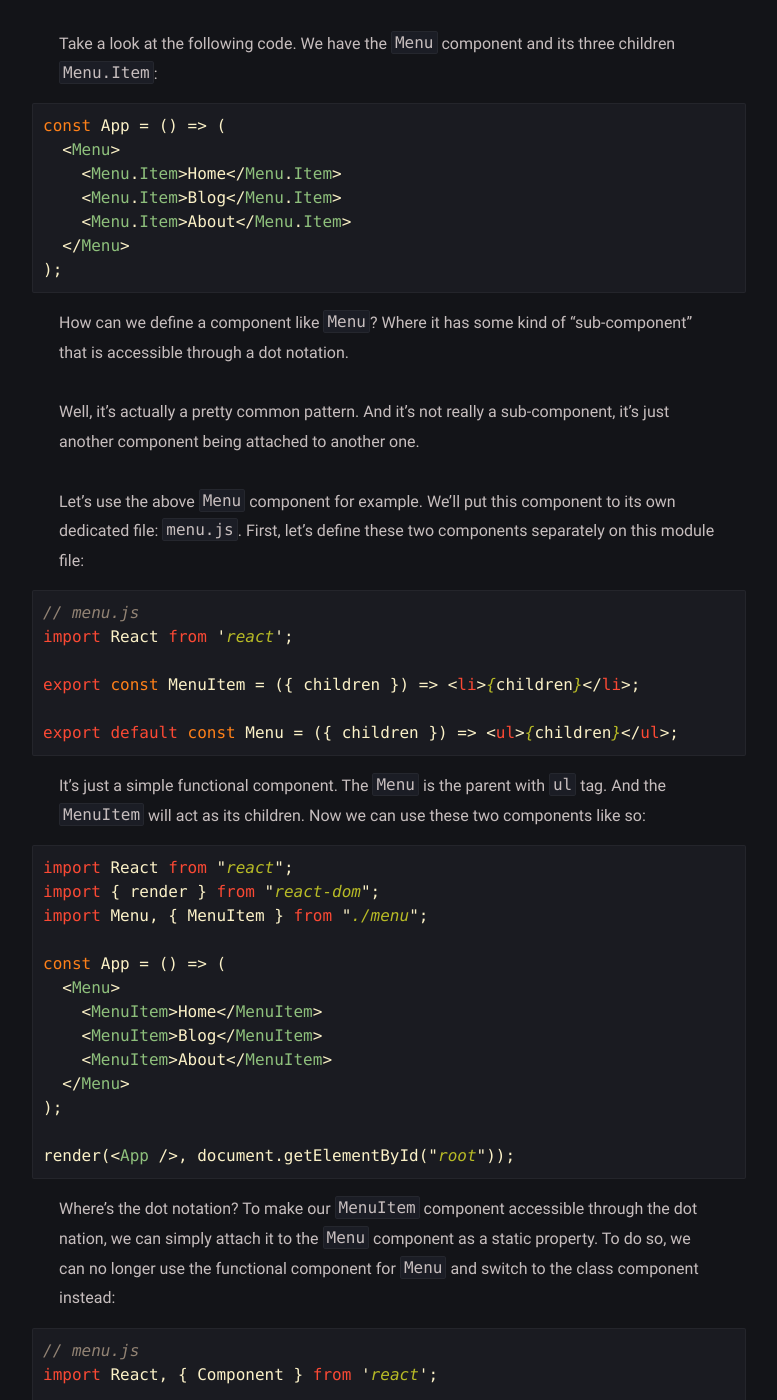
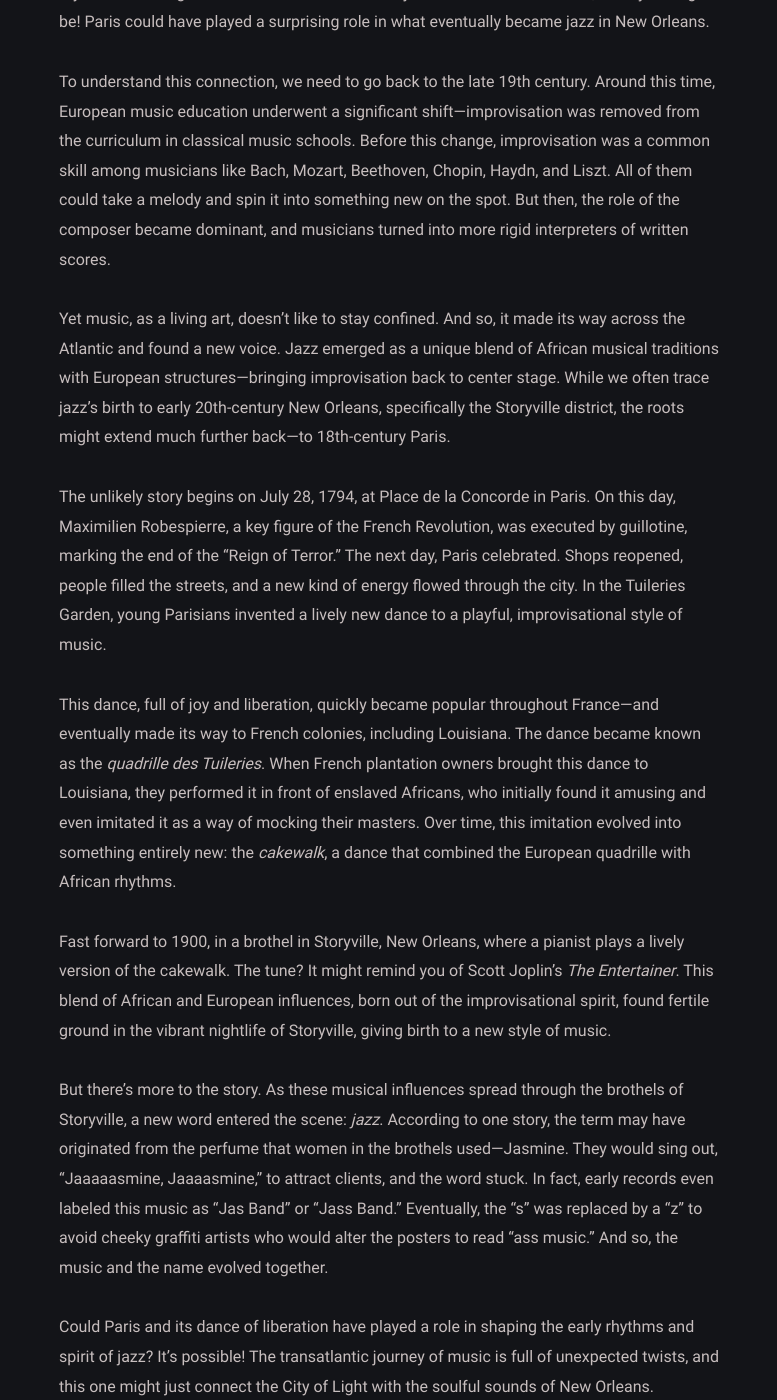
Before and after one commit to FlavienVidal/flavienvidal.github.io, a Jekyll site: the page built from _posts/react-component-with-dot-notation/2018-04-07-react-component-with-dot-notation.md, in a window 1280 px wide and 1400 px high, scrolled down 572 px. Shown: the whole window, without its empty margins (251-1028 px from the left). Built offline with Jekyll 4.4.1, drawn with Linux system fonts in a browser that asks for light colours; some of the changed text lies outside the part shown.

Commit message:
wip: added all that jazz

````diff
--- a/_posts/react-component-with-dot-notation/2018-04-07-react-component-with-dot-notation.md
+++ b/_posts/react-component-with-dot-notation/2018-04-07-react-component-with-dot-notation.md
@@ -1,114 +1,26 @@
 ---
-title: React Component with Dot Notation
-flavien_url: <a href="https://flavien-vidal.medium.com" target="_blank" rel="noopener">All that Jazz (removed)</a>
-
-date: 2019-10-25 23:04:00 +07:00
-tags: [javascript, react]
-description: Learn how to define a React component that is accessible through the dot notation. A common component pattern to show a parent-child relation.
+title: Did Paris Help Shape Jazz? A Curious Connection Across the Atlantic
+date: 2024-10-26 23:04:00 +07:00
+tags: [jazz, history, paris, music]
+description: Exploring the surprising connection between Paris and the birth of jazz in New Orleans.
 ---
 
-**This article is for Demo purpose**
+**Did Paris Help Shape Jazz? A Curious Connection Across the Atlantic**
 
-The article was originally on [this repo](https://github.com/risan/risanb.com/blob/master/content/posts/react-component-with-dot-notation/index.md)
+I grew up in Paris, a city that shaped me in so many ways. At the same time, I’ve always been drawn to the spirit of jazz—especially New Orleans jazz and cool jazz. So, naturally, I found myself wondering: could there be a link between jazz and Paris? It turns out, there just might be! Paris could have played a surprising role in what eventually became jazz in New Orleans.
 
-This is my answer to someone's question on [StackOverflow](https://stackoverflow.com/questions/49256472/react-how-to-extend-a-component-that-has-child-components-and-keep-them/49258038#answer-49258038). How can we define a React component that is accessible through the dot notation?
+To understand this connection, we need to go back to the late 19th century. Around this time, European music education underwent a significant shift—improvisation was removed from the curriculum in classical music schools. Before this change, improvisation was a common skill among musicians like Bach, Mozart, Beethoven, Chopin, Haydn, and Liszt. All of them could take a melody and spin it into something new on the spot. But then, the role of the composer became dominant, and musicians turned into more rigid interpreters of written scores.
 
-Take a look at the following code. We have the `Menu` component and its three children `Menu.Item`:
+Yet music, as a living art, doesn't like to stay confined. And so, it made its way across the Atlantic and found a new voice. Jazz emerged as a unique blend of African musical traditions with European structures—bringing improvisation back to center stage. While we often trace jazz’s birth to early 20th-century New Orleans, specifically the Storyville district, the roots might extend much further back—to 18th-century Paris.
 
-```jsx
-const App = () => (
-  <Menu>
-    <Menu.Item>Home</Menu.Item>
-    <Menu.Item>Blog</Menu.Item>
-    <Menu.Item>About</Menu.Item>
-  </Menu>
-);
-```
+The unlikely story begins on July 28, 1794, at Place de la Concorde in Paris. On this day, Maximilien Robespierre, a key figure of the French Revolution, was executed by guillotine, marking the end of the "Reign of Terror." The next day, Paris celebrated. Shops reopened, people filled the streets, and a new kind of energy flowed through the city. In the Tuileries Garden, young Parisians invented a lively new dance to a playful, improvisational style of music.
 
-How can we define a component like `Menu`? Where it has some kind of "sub-component" that is accessible through a dot notation.
+This dance, full of joy and liberation, quickly became popular throughout France—and eventually made its way to French colonies, including Louisiana. The dance became known as the *quadrille des Tuileries*. When French plantation owners brought this dance to Louisiana, they performed it in front of enslaved Africans, who initially found it amusing and even imitated it as a way of mocking their masters. Over time, this imitation evolved into something entirely new: the *cakewalk*, a dance that combined the European quadrille with African rhythms.
 
-Well, it's actually a pretty common pattern. And it's not really a sub-component, it's just another component being attached to another one.
+Fast forward to 1900, in a brothel in Storyville, New Orleans, where a pianist plays a lively version of the cakewalk. The tune? It might remind you of Scott Joplin's *The Entertainer*. This blend of African and European influences, born out of the improvisational spirit, found fertile ground in the vibrant nightlife of Storyville, giving birth to a new style of music.
 
-Let's use the above `Menu` component for example. We'll put this component to its own dedicated file: `menu.js`. First, let's define these two components separately on this module file:
+But there's more to the story. As these musical influences spread through the brothels of Storyville, a new word entered the scene: *jazz*. According to one story, the term may have originated from the perfume that women in the brothels used—Jasmine. They would sing out, “Jaaaaasmine, Jaaaasmine,” to attract clients, and the word stuck. In fact, early records even labeled this music as “Jas Band” or “Jass Band.” Eventually, the "s" was replaced by a "z" to avoid cheeky graffiti artists who would alter the posters to read “ass music.” And so, the music and the name evolved together.
 
-```jsx
-// menu.js
-import React from 'react';
+Could Paris and its dance of liberation have played a role in shaping the early rhythms and spirit of jazz? It’s possible! The transatlantic journey of music is full of unexpected twists, and this one might just connect the City of Light with the soulful sounds of New Orleans.
 
-export const MenuItem = ({ children }) => <li>{children}</li>;
-
-export default const Menu = ({ children }) => <ul>{children}</ul>;
-```
-
-It's just a simple functional component. The `Menu` is the parent with `ul` tag. And the `MenuItem` will act as its children. Now we can use these two components like so:
-
-```jsx
-import React from "react";
-import { render } from "react-dom";
-import Menu, { MenuItem } from "./menu";
-
-const App = () => (
-  <Menu>
-    <MenuItem>Home</MenuItem>
-    <MenuItem>Blog</MenuItem>
-    <MenuItem>About</MenuItem>
-  </Menu>
-);
-
-render(<App />, document.getElementById("root"));
-```
-
-Where's the dot notation? To make our `MenuItem` component accessible through the dot nation, we can simply attach it to the `Menu` component as a static property. To do so, we can no longer use the functional component for `Menu` and switch to the class component instead:
-
-```jsx
-// menu.js
-import React, { Component } from 'react';
-
-export default const MenuItem = ({ children }) => <li>{children}</li>;
-
-export default class Menu extends Component {
-  static Item = MenuItem;
-
-  render() {
-    return (
-      <ul>{this.props.children}</ul>
-    );
-  }
-}
-```
-
-Now we can use the dot notation to declare the `MenuItem` component:
-
-```jsx
-import React from "react";
-import { render } from "react-dom";
-import Menu from "./menu";
-
-const App = () => (
-  <Menu>
-    <Menu.Item>Home</Menu.Item>
-    <Menu.Item>Blog</Menu.Item>
-    <Menu.Item>About</Menu.Item>
-  </Menu>
-);
-
-render(<App />, document.getElementById("root"));
-```
-
-You can also put the `MenuItem` component definition directly within the `Menu` class. But this way you can no longer import `MenuItem` individually.
-
-```jsx
-import React, { Component } from "react";
-
-export default class Menu extends Component {
-  static Item = ({ children }) => <li>{children}</li>;
-
-  render() {
-    return <ul>{this.props.children}</ul>;
-  }
-}
-```
-
-**This article is for Demo purpose**
-
-The article was originally on [this repo](https://github.com/risan/risanb.com/blob/master/content/posts/react-component-with-dot-notation/index.md)
+---
````
